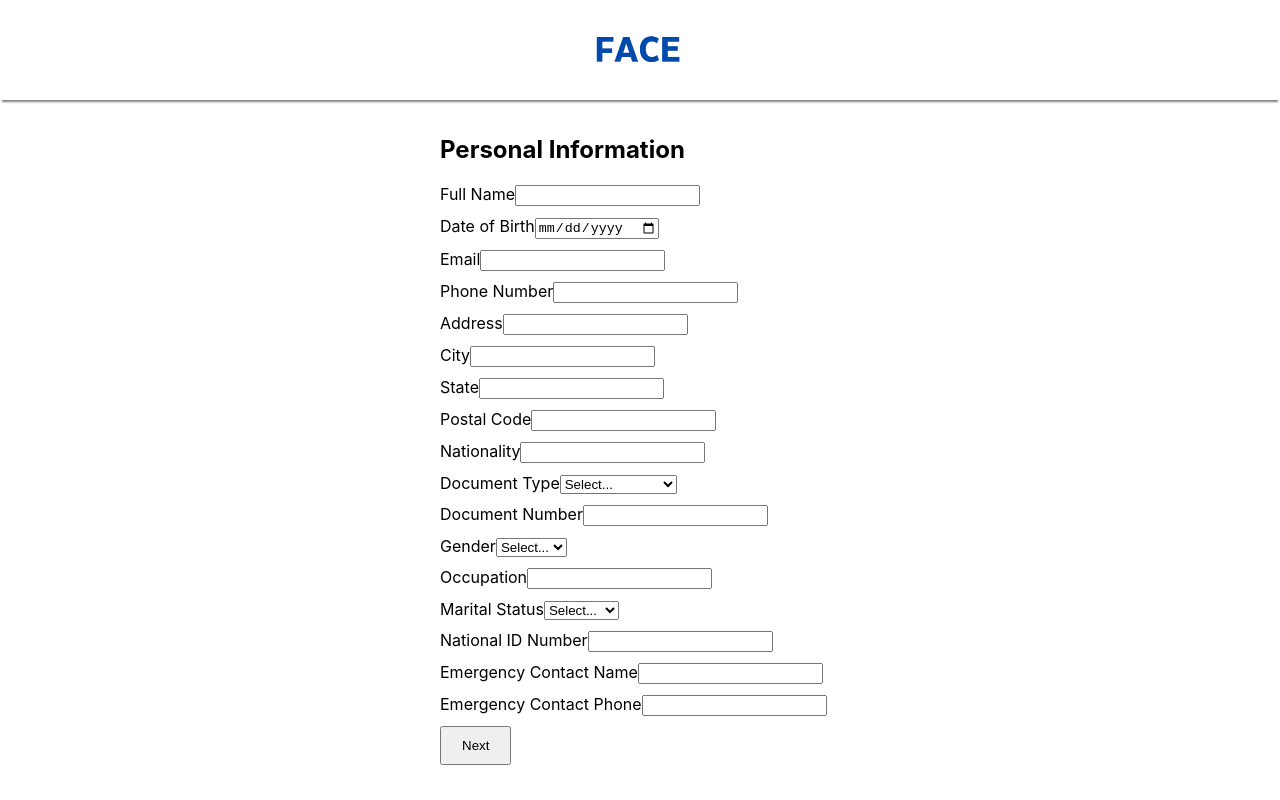
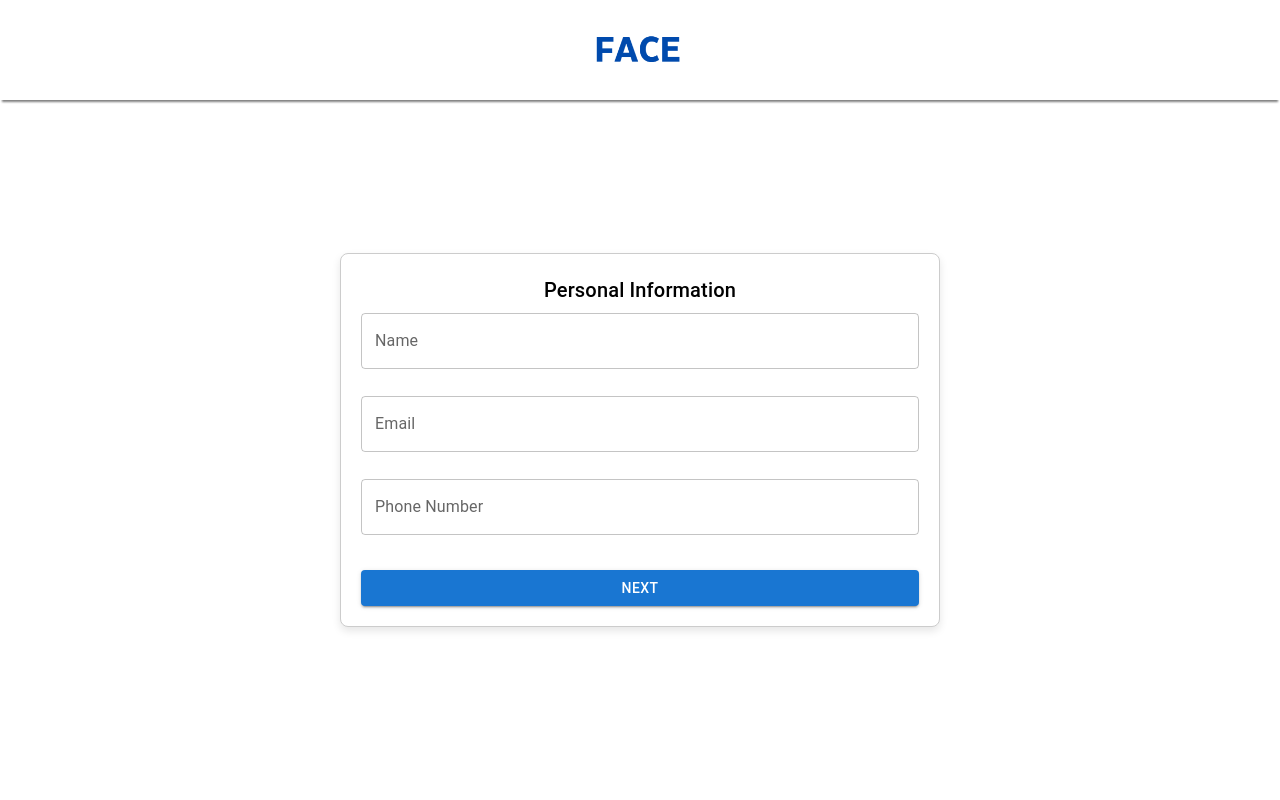
Before and after one commit to sivanez/kyc, a React (Create React App) app in the folder kyc-app/: page / in a window 1280 px wide. Built offline with nearby package versions, Linux system fonts and the light colour scheme.

Commit message:
More relevant fields for personal form v0.1

```diff
--- a/kyc-app/src/components/Personal-Info/PersonalInfoForm.js
+++ b/kyc-app/src/components/Personal-Info/PersonalInfoForm.js
@@ -1,227 +1,73 @@
-import React, { useState } from 'react';
+import React from 'react';
+import { Formik, Form, Field, ErrorMessage } from 'formik';
+import * as Yup from 'yup';
+import { TextField, Button, Typography, Box } from '@mui/material';
+import FormFrame from '../../styling/FormFrame';  // Correct import path
 
 const PersonalInfoForm = ({ onNext }) => {
-  const [formData, setFormData] = useState({
-    fullName: '',
-    dateOfBirth: '',
-    email: '',
-    phone: '',
-    address: '',
-    city: '',
-    state: '',
-    postalCode: '',
-    nationality: '',
-    documentType: '',
-    documentNumber: '',
-    gender: '',
-    occupation: '',
-    maritalStatus: '',   // New Field
-    nationalIDNumber: '', // New Field
-    emergencyContactName: '',  // New Field
-    emergencyContactPhone: ''  // New Field
+  const validationSchema = Yup.object({
+    name: Yup.string().required('Name is required'),
+    email: Yup.string().email('Invalid email format').required('Email is required'),
+    phoneNumber: Yup.string().required('Phone number is required'),
   });
 
-  const handleChange = (e) => {
-    const { name, value } = e.target;
-    setFormData({ ...formData, [name]: value });
-  };
+  return (
+    <Formik
+      initialValues={{ name: '', email: '', phoneNumber: '' }}
+      validationSchema={validationSchema}
+      onSubmit={(values) => {
+        onNext(values);
+      }}
+    >
+      {({ errors, touched }) => (
+        <FormFrame>
+          <Form>
+            <Typography variant="h6" align="center" gutterBottom>
+              Personal Information
+            </Typography>
 
-  const handleSubmit = (e) => {
-    e.preventDefault();
-    console.log(formData);
-    onNext(formData); // Pass form data to the next step
-  };
+            <Box mb={3}>
+              <Field
+                name="name"
+                as={TextField}
+                label="Name"
+                fullWidth
+                error={touched.name && !!errors.name}
+                helperText={<ErrorMessage name="name" />}
+              />
+            </Box>
 
-  return (
-    <form onSubmit={handleSubmit} style={{ maxWidth: '400px', margin: '0 auto' }}>
-      <h2>Personal Information</h2>
-      <div style={{ marginBottom: '10px' }}>
-        <label>Full Name</label>
-        <input
-          type="text"
-          name="fullName"
-          value={formData.fullName}
-          onChange={handleChange}
-          required
-        />
-      </div>
-      <div style={{ marginBottom: '10px' }}>
-        <label>Date of Birth</label>
-        <input
-          type="date"
-          name="dateOfBirth"
-          value={formData.dateOfBirth}
-          onChange={handleChange}
-          required
-        />
-      </div>
-      <div style={{ marginBottom: '10px' }}>
-        <label>Email</label>
-        <input
-          type="email"
-          name="email"
-          value={formData.email}
-          onChange={handleChange}
-          required
-        />
-      </div>
-      <div style={{ marginBottom: '10px' }}>
-        <label>Phone Number</label>
-        <input
-          type="tel"
-          name="phone"
-          value={formData.phone}
-          onChange={handleChange}
-          required
-        />
-      </div>
-      <div style={{ marginBottom: '10px' }}>
-        <label>Address</label>
-        <input
-          type="text"
-          name="address"
-          value={formData.address}
-          onChange={handleChange}
-          required
-        />
-      </div>
-      <div style={{ marginBottom: '10px' }}>
-        <label>City</label>
-        <input
-          type="text"
-          name="city"
-          value={formData.city}
-          onChange={handleChange}
-          required
-        />
-      </div>
-      <div style={{ marginBottom: '10px' }}>
-        <label>State</label>
-        <input
-          type="text"
-          name="state"
-          value={formData.state}
-          onChange={handleChange}
-          required
-        />
-      </div>
-      <div style={{ marginBottom: '10px' }}>
-        <label>Postal Code</label>
-        <input
-          type="text"
-          name="postalCode"
-          value={formData.postalCode}
-          onChange={handleChange}
-          required
-        />
-      </div>
-      <div style={{ marginBottom: '10px' }}>
-        <label>Nationality</label>
-        <input
-          type="text"
-          name="nationality"
-          value={formData.nationality}
-          onChange={handleChange}
-          required
-        />
-      </div>
-      <div style={{ marginBottom: '10px' }}>
-        <label>Document Type</label>
-        <select
-          name="documentType"
-          value={formData.documentType}
-          onChange={handleChange}
-          required
-        >
-          <option value="">Select...</option>
-          <option value="Passport">Passport</option>
-          <option value="Driver's License">Driver's License</option>
-          <option value="National ID">National ID</option>
-        </select>
-      </div>
-      <div style={{ marginBottom: '10px' }}>
-        <label>Document Number</label>
-        <input
-          type="text"
-          name="documentNumber"
-          value={formData.documentNumber}
-          onChange={handleChange}
-          required
-        />
-      </div>
-      <div style={{ marginBottom: '10px' }}>
-        <label>Gender</label>
-        <select
-          name="gender"
-          value={formData.gender}
-          onChange={handleChange}
-          required
-        >
-          <option value="">Select...</option>
-          <option value="Male">Male</option>
-          <option value="Female">Female</option>
-          <option value="Other">Other</option>
-        </select>
-      </div>
-      <div style={{ marginBottom: '10px' }}>
-        <label>Occupation</label>
-        <input
-          type="text"
-          name="occupation"
-          value={formData.occupation}
-          onChange={handleChange}
-          required
-        />
-      </div>
+            <Box mb={3}>
+              <Field
+                name="email"
+                as={TextField}
+                label="Email"
+                fullWidth
+                error={touched.email && !!errors.email}
+                helperText={<ErrorMessage name="email" />}
+              />
+            </Box>
 
-      {/* New Fields */}
-      <div style={{ marginBottom: '10px' }}>
-        <label>Marital Status</label>
-        <select
-          name="maritalStatus"
-          value={formData.maritalStatus}
-          onChange={handleChange}
-          required
-        >
-          <option value="">Select...</option>
-          <option value="Single">Single</option>
-          <option value="Married">Married</option>
-          <option value="Divorced">Divorced</option>
-        </select>
-      </div>
-      <div style={{ marginBottom: '10px' }}>
-        <label>National ID Number</label>
-        <input
-          type="text"
-          name="nationalIDNumber"
-          value={formData.nationalIDNumber}
-          onChange={handleChange}
-          required
-        />
-      </div>
-      <div style={{ marginBottom: '10px' }}>
-        <label>Emergency Contact Name</label>
-        <input
-          type="text"
-          name="emergencyContactName"
-          value={formData.emergencyContactName}
-          onChange={handleChange}
-          required
-        />
-      </div>
-      <div style={{ marginBottom: '10px' }}>
-        <label>Emergency Contact Phone</label>
-        <input
-          type="tel"
-          name="emergencyContactPhone"
-          value={formData.emergencyContactPhone}
-          onChange={handleChange}
-          required
-        />
-      </div>
+            <Box mb={3}>
+              <Field
+                name="phoneNumber"
+                as={TextField}
+                label="Phone Number"
+                fullWidth
+                error={touched.phoneNumber && !!errors.phoneNumber}
+                helperText={<ErrorMessage name="phoneNumber" />}
+              />
+            </Box>
 
-      <button type="submit" style={{ padding: '10px 20px' }}>Next</button>
-    </form>
+            <Box textAlign="center" mt={4}>
+              <Button type="submit" variant="contained" color="primary" fullWidth>
+                Next
+              </Button>
+            </Box>
+          </Form>
+        </FormFrame>
+      )}
+    </Formik>
   );
 };
 
```
Also changed, not shown: 1 other file (tests, documents, lock files or other folders).
